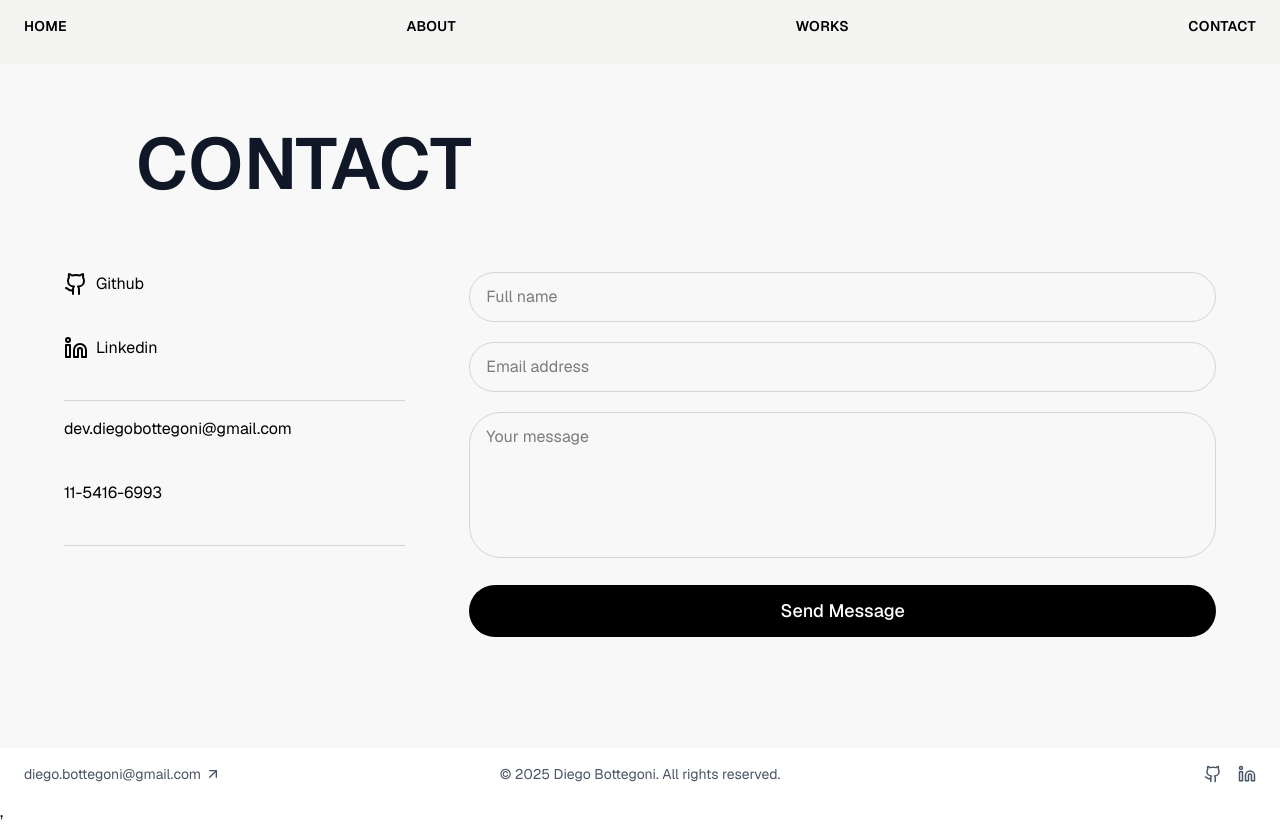
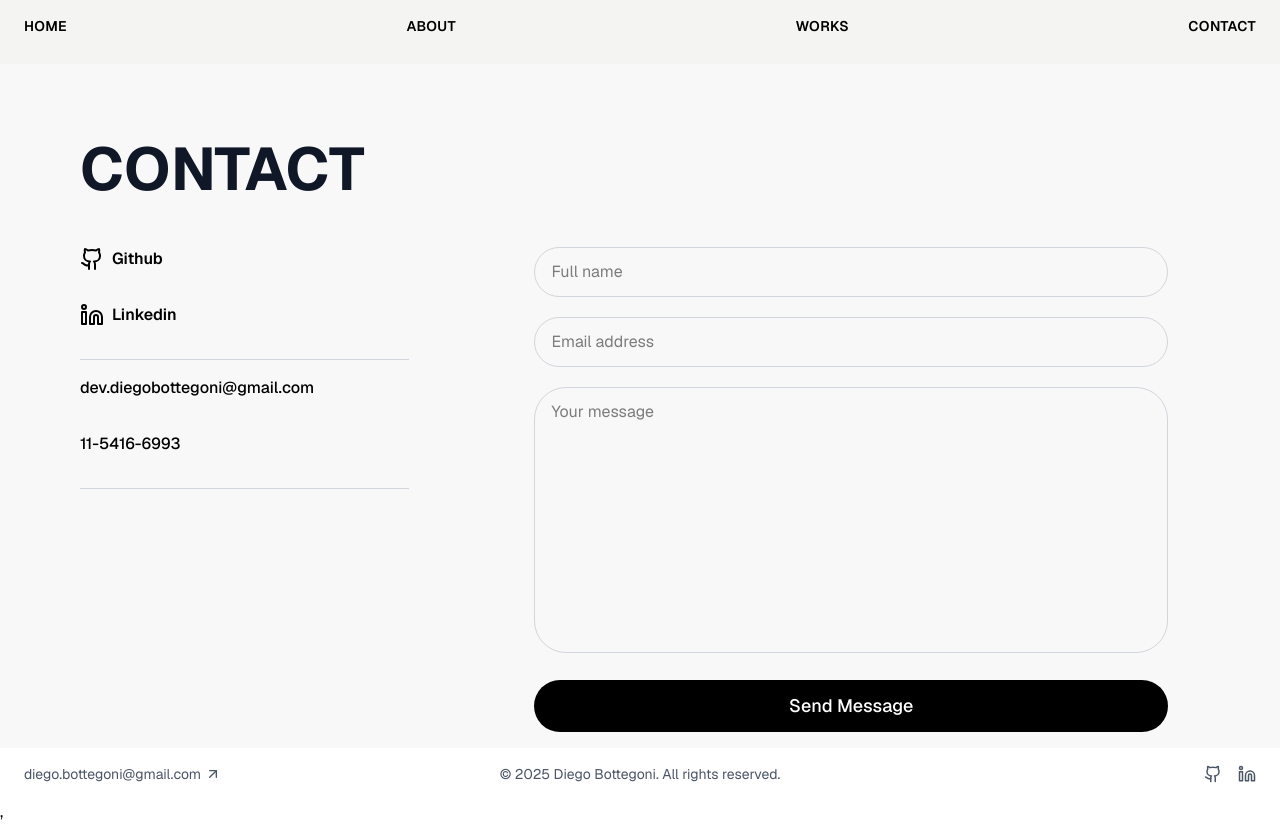
Before and after one commit to DiegoBottegoni/diegobottegoni.github.io, a React (Vite) app: page /contact in a window 1280 px wide. Built offline with nearby package versions, Linux system fonts and the light colour scheme.

Commit message:
form 2nd approach without working yet

```diff
--- a/src/components/ContactForm.tsx
+++ b/src/components/ContactForm.tsx
@@ -1,35 +1,6 @@
-// const ContactForm = () => {
-//     return (
-//         <div className="bg-[#F8F8F8] ">
-//             <form className="space-y-5 w-full">
-//                 <input
-//                     type="text"
-//                     placeholder="Full name"
-//                     className="w-full border border-gray-300 rounded-4xl px-4 py-3 focus:outline-none focus:ring-2 focus:ring-black"
-//                 />
-//                 <input
-//                     type="email"
-//                     placeholder="Email address"
-//                     className="w-full border border-gray-300 rounded-4xl px-4 py-3 focus:outline-none focus:ring-2 focus:ring-black"
-//                 />
-//                 <textarea
-//                     placeholder="Your message"
-//                     rows={5}
-//                     className="w-full border border-gray-300 rounded-4xl px-4 py-3 focus:outline-none focus:ring-2 focus:ring-black resize-none"
-//                 />
-//                 <button
-//                     type="submit"
-//                     className="w-full bg-black text-white py-3 rounded-full hover:bg-gray-800 transition text-lg font-medium"
-//                 >
-//                     Send Message
-//                 </button>
-//             </form>
-//         </div>
-//     );
-// };
 const ContactForm = () => {
     return (
-        <div className="bg-[#F8F8F8] ">
+        <div className="bg-[#F8F8F8] w-full pr-8">
             <form className="space-y-5 w-full">
                 <input
                     type="text"
@@ -43,7 +14,7 @@ const ContactForm = () => {
                 />
                 <textarea
                     placeholder="Your message"
-                    rows={5}
+                    rows={10}
                     className="w-full border border-gray-300 rounded-4xl px-4 py-3 focus:outline-none focus:ring-2 focus:ring-black resize-none"
                 />
                 <button
--- a/src/presentation/pages/Contact/ContactPage.tsx
+++ b/src/presentation/pages/Contact/ContactPage.tsx
@@ -1,3 +1,62 @@
+// import Navbar from "../../../components/Navbar/Navbar";
+// import Footer from "../../components/Footer/Footer";
+// import ContactForm from "../../../../src/components/ContactForm";
+// import { Github, Linkedin } from "lucide-react";
+
+// const ContactPage = () => {
+//     return (
+//         <div className="flex flex-col min-h-screen bg-[#F8F8F8]">
+//             {/* Navbar */}
+//             <div className="col-span-5 row-start-1">
+//                 <Navbar />
+//             </div>
+
+//             {/* Contenido principal */}
+//             <main className="flex-grow grid grid-cols-5 grid-rows-8 gap-4 px-4 lg:px-20 py-4">
+//                 {/* Título */}
+//                 <div className="col-span-2 col-start-1 row-start-2 flex items-end">
+//                     <h1 className="text-6xl font-bold text-gray-900 pb-8">CONTACT</h1>
+//                 </div>
+
+//                 {/* Info personal */}
+//                 <div className="col-span-2 row-span-3 col-start-1 row-start-3 space-y-8">
+//                     <div className="flex items-center gap-2 text-black font-semibold">
+//                         <Github />
+//                         <p>Github</p>
+//                     </div>
+//                     <div className="flex items-center gap-2 text-black font-semibold">
+//                         <Linkedin />
+//                         <p>Linkedin</p>
+//                     </div>
+
+//                     <hr className="border-gray-300 my-4 w-3/4" />
+
+//                     <div className="text-black font-medium">
+//                         <p>dev.diegobottegoni@gmail.com</p>
+//                     </div>
+//                     <div className="text-black font-medium">
+//                         <p>11-5416-6993</p>
+//                     </div>
+
+//                     <hr className="border-gray-300 my-4 w-3/4" />
+//                 </div>
+
+//                 {/* Formulario */}
+//                 <div className="col-span-3 row-span-5 col-start-3 row-start-3">
+//                     <ContactForm />
+//                 </div>
+//             </main>
+
+//             {/* Footer */}
+//             <div className="col-span-5 row-start-8">
+//                 <Footer />
+//             </div>
+//         </div>
+//     );
+// };
+
+// export default ContactPage;
+
 import Navbar from "../../../components/Navbar/Navbar";
 import Footer from "../../components/Footer/Footer";
 import ContactForm from "../../../../src/components/ContactForm";
@@ -5,46 +64,56 @@ import { Github, Linkedin } from "lucide-react";
 
 const ContactPage = () => {
     return (
-        <section className="min-h-screen flex flex-col bg-[#F8F8F8]">
+
+        <div className="flex flex-col h-screen bg-[#F8F8F8]">
+            {/* Navbar */}
+            <div className="h-16 shrink-0">
                 <Navbar />
-            <h1 className="text-7xl font-semibold text-gray-900 text-left pt-16 mb-10 pl-34 py-8">
+            </div>
 
-                CONTACT
-            </h1>
-            <main className="flex-grow flex items-start justify-center px-6">
-                <div className="max-w-6xl w-full grid grid-cols-1 lg:grid-cols-12 gap-16">
 
-                    {/* Columna izquierda: 4/12 (1/3) */}
-                    <div className="col-span-12 lg:col-span-4 space-y-10">
-                        <div className="flex items-center gap-2 text-black">
+            {/* Main content (scrollable si hace falta) */}
+            <main className="flex-grow overflow-auto grid grid-cols-5 grid-rows-8 gap-4 px-4 lg:px-20 py-4">
+                {/* Título */}
+                <div className="col-span-2 col-start-1 row-start-2 flex items-end">
+                    <h1 className="text-6xl font-bold text-gray-900 pb-8">CONTACT</h1>
+                </div>
+
+                {/* Info personal */}
+                <div className="col-span-2 row-span-3 col-start-1 row-start-3 space-y-8">
+                    <div className="flex items-center gap-2 text-black font-semibold">
                         <Github />
                         <p>Github</p>
                     </div>
-                        <div className="flex items-center gap-2 text-black">
+                    <div className="flex items-center gap-2 text-black font-semibold">
                         <Linkedin />
                         <p>Linkedin</p>
                     </div>
-                        <hr className="border-gray-300 my-4" />
 
-                        <div className="flex items-center gap-2 text-black">
-                            <p >dev.diegobottegoni@gmail.com</p>
+                    <hr className="border-gray-300 my-4 w-3/4" />
+
+                    <div className="text-black font-medium">
+                        <p>dev.diegobottegoni@gmail.com</p>
                     </div>
-                        <div className="flex items-center gap-2 text-black">
-                            <p >11-5416-6993</p>
-                        </div>
-                        <hr className="border-gray-300 my-4" />
-
+                    <div className="text-black font-medium">
+                        <p>11-5416-6993</p>
                     </div>
 
-                    {/* Columna derecha: 8/12 (2/3) */}
-                    <div className="col-span-12 lg:col-span-8">
+                    <hr className="border-gray-300 my-4 w-3/4" />
+                </div>
+
+
+                {/* Formulario */}
+                <div className="col-span-3 row-span-5 col-start-3 row-start-3">
                     <ContactForm />
                 </div>
+            </main>
 
+            {/* Footer */}
+            <div className="shrink-0">
+                <Footer />
             </div>
-            </main>
-            <Footer />
-        </section>
+        </div>
     );
 };
 
```
Lines whose indentation alone changed are shown as unchanged.
